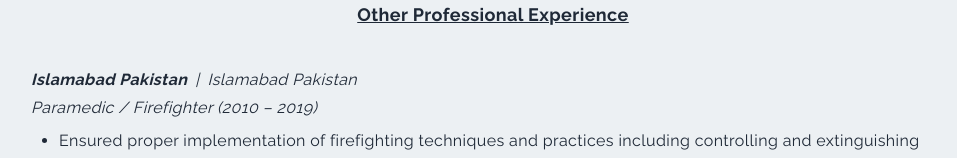
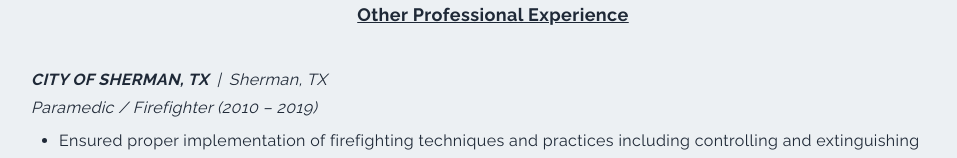
Before and after one commit to wasifkhan00/WasifKhanPortfolio, a Next.js app: page /resume in a window 1280 px wide. Shown: the part 1129-1287 px from the top of the page, without its empty margins (147-1104 px from the left). Built offline with nearby package versions, Linux system fonts and the light colour scheme.

Commit message:
Revert "City changed in Resumee"

```diff
--- a/pages/resume.jsx
+++ b/pages/resume.jsx
@@ -151,8 +151,8 @@
         {/* Experience */}
         <div className="py-6">
           <p className="italic">
-            <span className="font-bold">Islamabad Pakistan</span>
-            <span className="px-2">|</span>Islamabad Pakistan
+            <span className="font-bold">CITY OF SHERMAN, TX</span>
+            <span className="px-2">|</span>Sherman, TX
           </p>
           <p className="py-1 italic">Paramedic / Firefighter (2010 – 2019)</p>
           <ul className="list-disc list-outside px-7 py-1 leading-relaxed">
```
